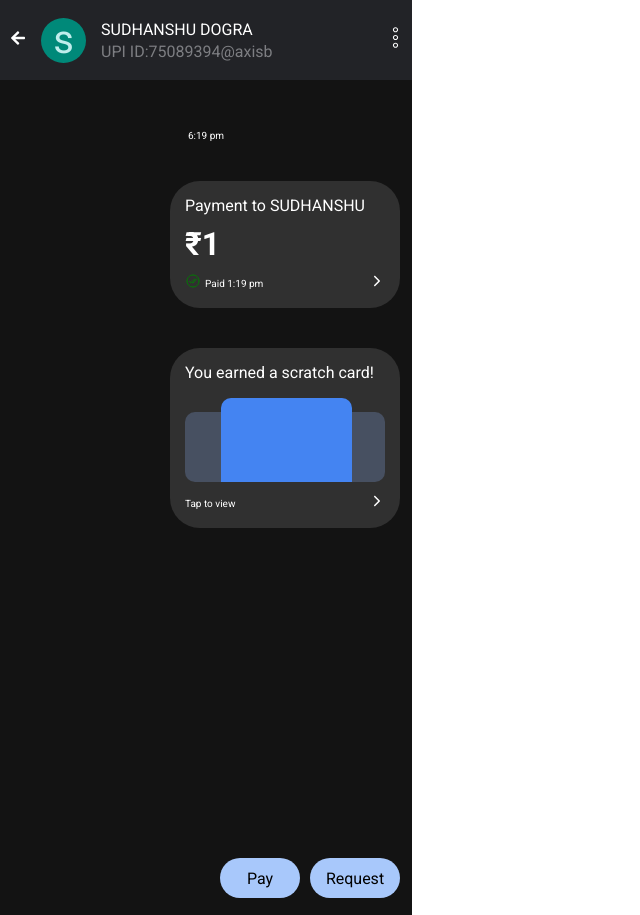
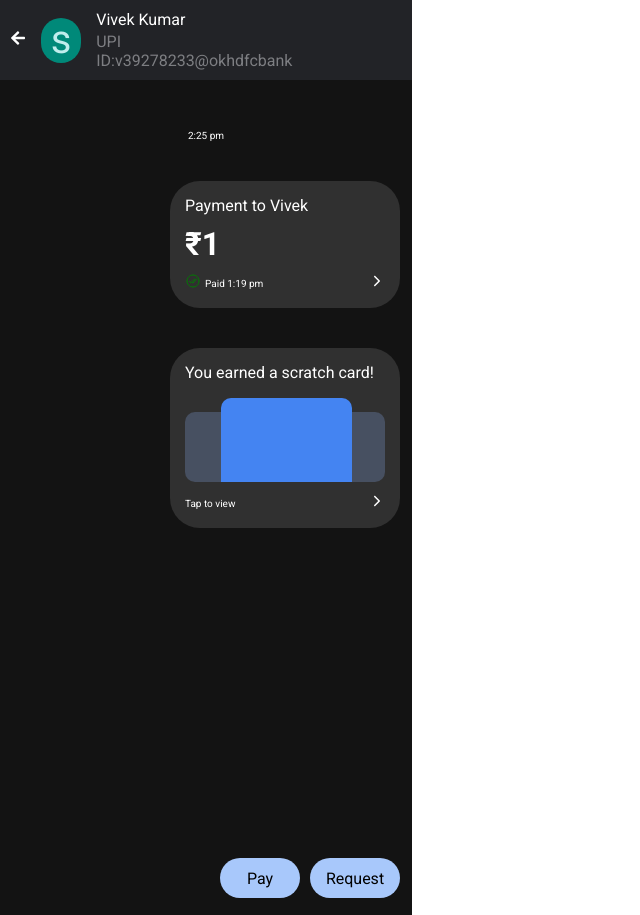
Before and after one commit to sahildogra18/gpay-2, a React (Vite) app: page / in a window 1280 px wide. Shown: the whole page, without its empty margins (0-640 px from the left). Built offline with nearby package versions, Linux system fonts and the light colour scheme; a web font is replaced by a local one.

Commit message:
vivek name change

```diff
--- a/src/App.jsx
+++ b/src/App.jsx
@@ -19,8 +19,8 @@ function App() {
             <div className="fa">s</div>
 
             <div className="hi">
-              <div>SUDHANSHU DOGRA</div>
-              <div className="r">UPI ID:75089394@axisb</div>
+              <div>Vivek Kumar</div>
+              <div className="r">UPI ID:v39278233@okhdfcbank</div>
             </div>
           </div>
 
@@ -30,12 +30,12 @@ function App() {
         </div>
         <div className="timing">
           <div></div>
-          <div className="ty">6:19 pm</div>
+          <div className="ty">2:25 pm</div>
           <div></div>
         </div>
         <div className="bubble">
           <div className="gt">
-            <div className="gtr">Payment to SUDHANSHU</div>
+            <div className="gtr">Payment to Vivek</div>
             <h1>₹1</h1>
           </div>
 
```
